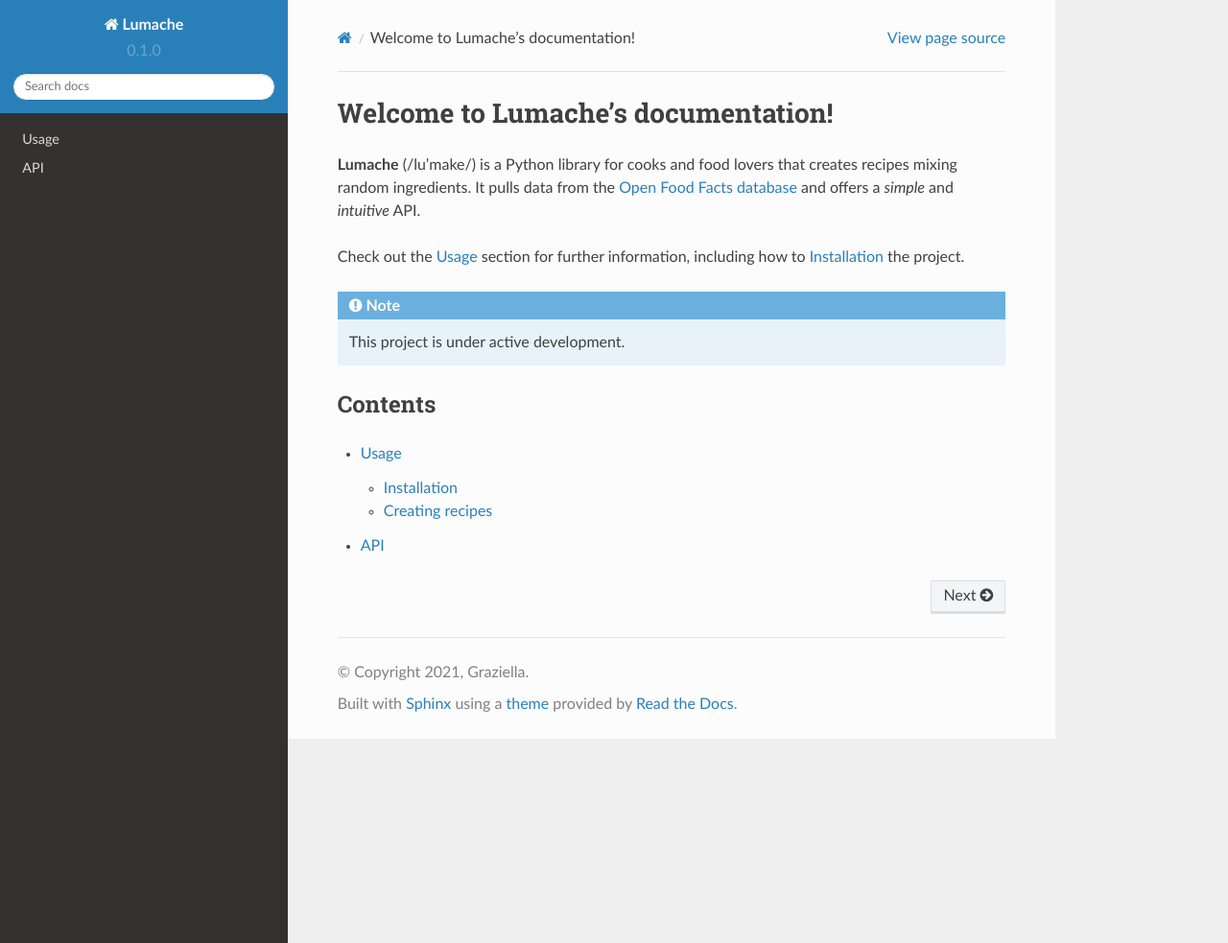
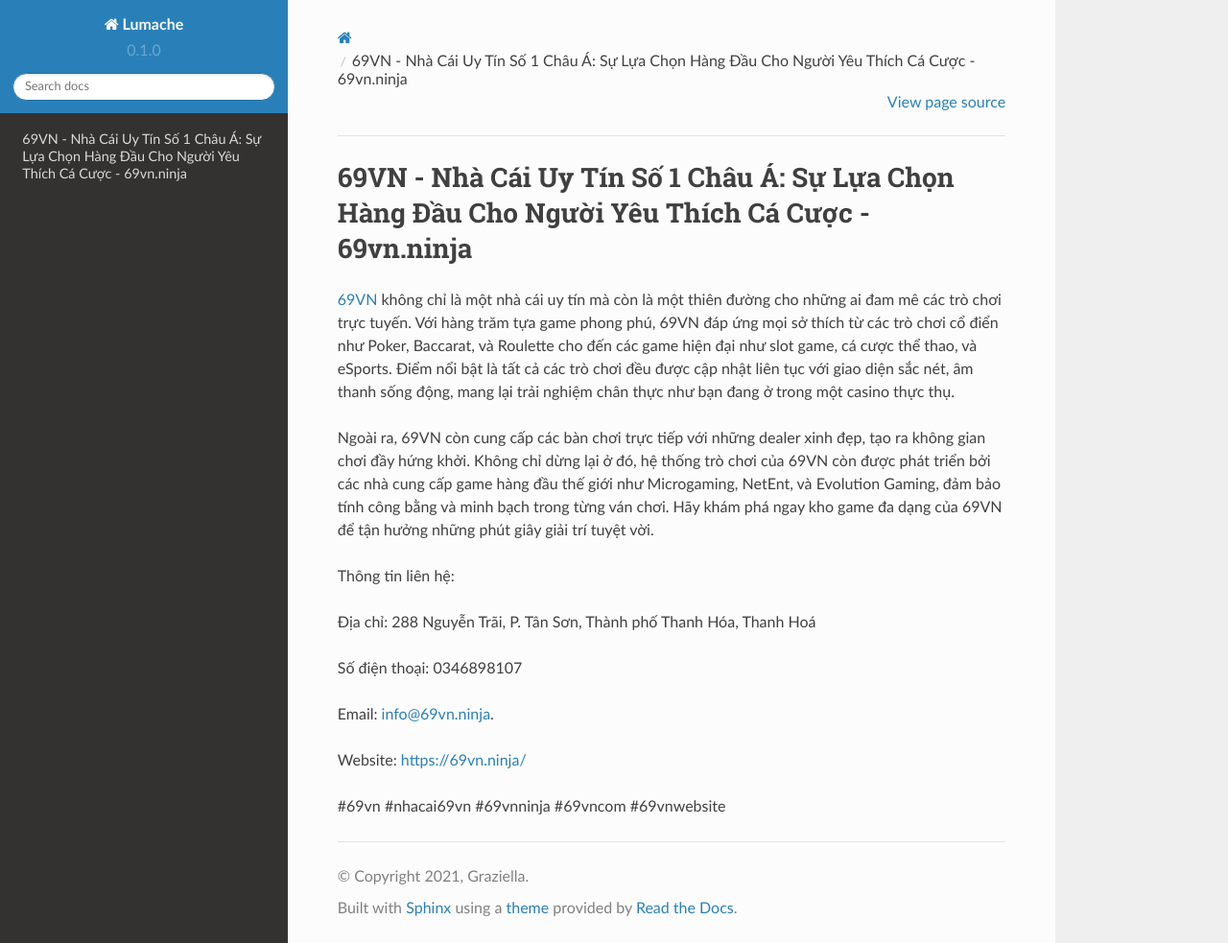
Before and after one commit to srphamkhuongduy77/69vnninja, a Sphinx documentation site: the page built from docs/source/index.rst, in a window 1280 px wide and 983 px high. Shown: the whole window at 96% size. Built offline with Sphinx 7.4.7 and the Read the Docs theme 2.0.0, drawn with Linux system fonts in a browser that asks for light colours.

Commit message:
Update index.rst

```diff
--- a/docs/source/index.rst
+++ b/docs/source/index.rst
@@ -1,22 +1,18 @@
-Welcome to Lumache's documentation!
+69VN - Nhà Cái Uy Tín Số 1 Châu Á: Sự Lựa Chọn Hàng Đầu Cho Người Yêu Thích Cá Cược - 69vn.ninja
 ===================================
 
-**Lumache** (/lu'make/) is a Python library for cooks and food lovers
-that creates recipes mixing random ingredients.
-It pulls data from the `Open Food Facts database <https://world.openfoodfacts.org/>`_
-and offers a *simple* and *intuitive* API.
+`69VN <https://69vn.ninja/>`_ không chỉ là một nhà cái uy tín mà còn là một thiên đường cho những ai đam mê các trò chơi trực tuyến. Với hàng trăm tựa game phong phú, 69VN đáp ứng mọi sở thích từ các trò chơi cổ điển như Poker, Baccarat, và Roulette cho đến các game hiện đại như slot game, cá cược thể thao, và eSports. Điểm nổi bật là tất cả các trò chơi đều được cập nhật liên tục với giao diện sắc nét, âm thanh sống động, mang lại trải nghiệm chân thực như bạn đang ở trong một casino thực thụ.
 
-Check out the :doc:`usage` section for further information, including
-how to :ref:`installation` the project.
+Ngoài ra, 69VN còn cung cấp các bàn chơi trực tiếp với những dealer xinh đẹp, tạo ra không gian chơi đầy hứng khởi. Không chỉ dừng lại ở đó, hệ thống trò chơi của 69VN còn được phát triển bởi các nhà cung cấp game hàng đầu thế giới như Microgaming, NetEnt, và Evolution Gaming, đảm bảo tính công bằng và minh bạch trong từng ván chơi. Hãy khám phá ngay kho game đa dạng của 69VN để tận hưởng những phút giây giải trí tuyệt vời.
 
-.. note::
+Thông tin liên hệ:
 
-   This project is under active development.
+Địa chỉ: 288 Nguyễn Trãi, P. Tân Sơn, Thành phố Thanh Hóa, Thanh Hoá
 
-Contents
---------
+Số điện thoại: 0346898107
 
-.. toctree::
+Email: info@69vn.ninja.
 
-   usage
-   api
+Website: https://69vn.ninja/
+
+#69vn #nhacai69vn #69vnninja #69vncom #69vnwebsite
```
